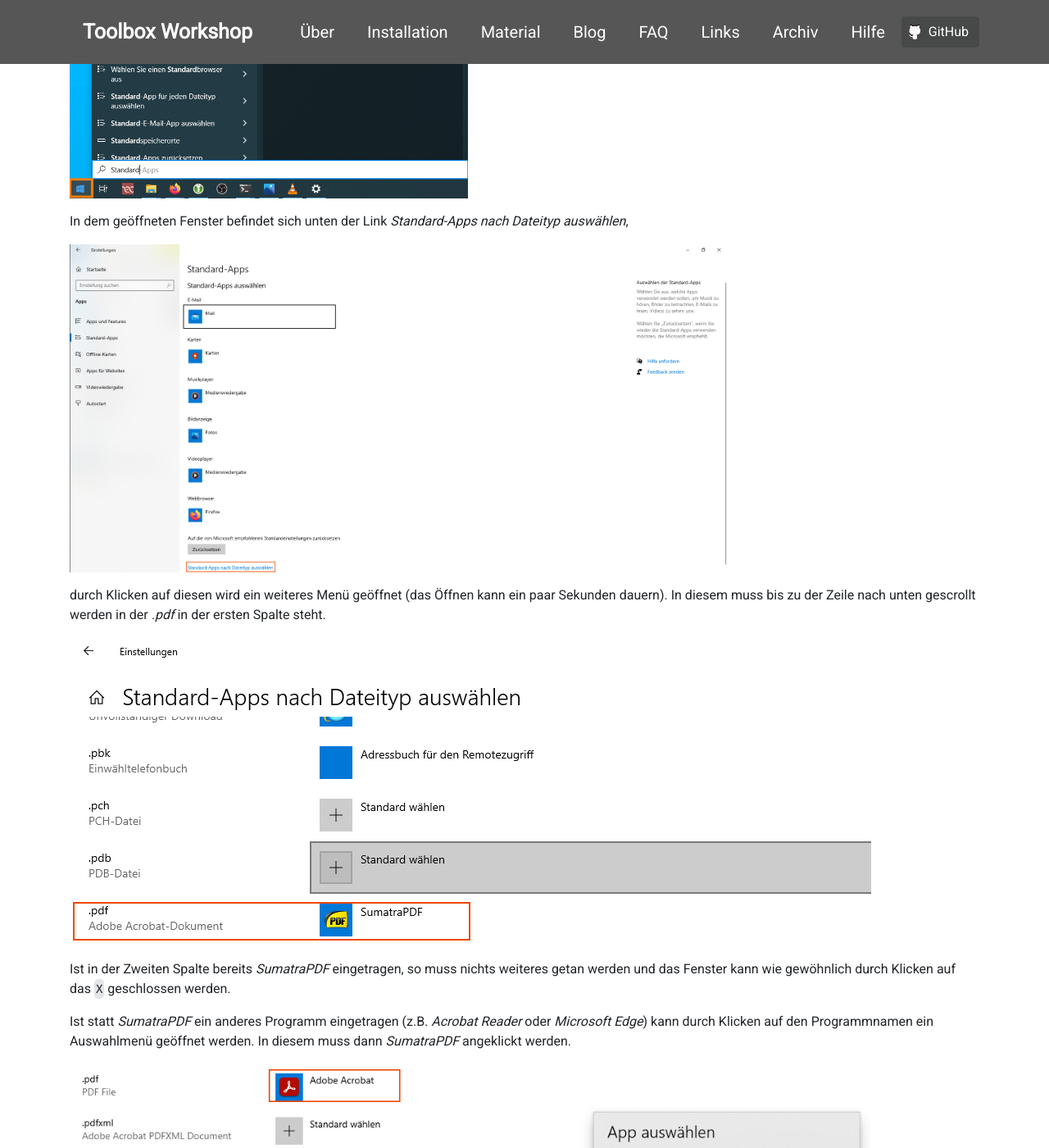
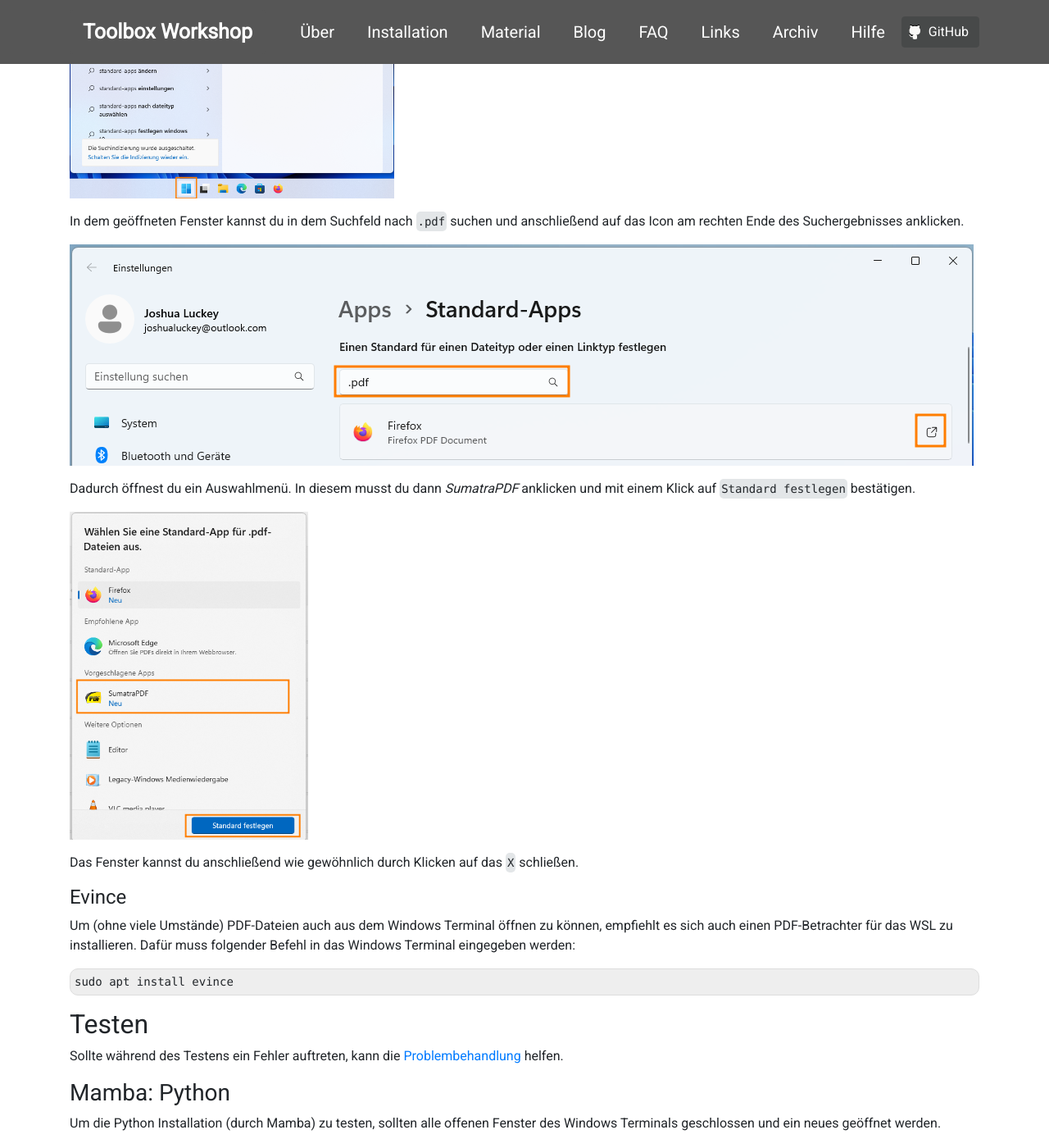
Before and after one commit to pep-dortmund/homepage-toolbox, a Jekyll site: the page built from install/windows-11.md, in a window 1280 px wide and 1400 px high, scrolled down 24474 px. Shown: the whole window at 82% size. Built offline with Jekyll 4.4.1, drawn with Linux system fonts in a browser that asks for light colours; nearby versions of some CDN libraries; some of the changed text lies outside the part shown.

Commit message:
change default pdf app for win11

```diff
--- a/install/windows-11.md
+++ b/install/windows-11.md
@@ -570,29 +570,22 @@
 <img alt="" src="/img/sumatra/sumatra-install-3.png" class="screenshot" />
 
 Zuletzt muss Sumatra PDF noch als Standard PDF-Betrachter eingestellet werden.
-Dafür kann im Startmenü nach `Standard` gesucht werden. Anschließend muss dann
+Dafür kannst du im Startmenü nach `Standard-Apps` suchen. Anschließend muss dann
 _Standard-Apps_ geöffnet werden.
 
-<img alt="" src="/img/sumatra/sumatra-standard-app-1.png" class="screenshot" />
+<img alt="" src="/img/sumatra/sumatra-standard-app-1_win11.png" class="screenshot" />
 
-In dem geöffneten Fenster befindet sich unten der Link _Standard-Apps nach Dateityp auswählen_,
+In dem geöffneten Fenster kannst du in dem Suchfeld nach `.pdf` suchen und anschließend
+auf das Icon am rechten Ende des Suchergebnisses anklicken.
 
-<img alt="" src="/img/sumatra/sumatra-standard-app-2.png" class="screenshot" />
+<img alt="" src="/img/sumatra/sumatra-standard-app-3_win11.png" class="screenshot" />
 
-durch Klicken auf diesen wird ein weiteres Menü geöffnet (das Öffnen kann ein paar Sekunden dauern).
-In diesem muss bis zu der Zeile nach unten gescrollt werden in der _.pdf_ in der ersten Spalte steht.
+Dadurch öffnest du ein Auswahlmenü. In diesem musst du dann _SumatraPDF_ anklicken und mit
+einem Klick auf `Standard festlegen` bestätigen.
 
-<img alt="" src="/img/sumatra/sumatra-standard-app-3.png" class="screenshot" />
+<img alt="" src="/img/sumatra/sumatra-standard-app-4_win11.png" class="screenshot" />
 
-Ist in der Zweiten Spalte bereits _SumatraPDF_ eingetragen, so muss nichts weiteres getan werden und
-das Fenster kann wie gewöhnlich durch Klicken auf das `X` geschlossen werden.
-
-Ist statt _SumatraPDF_ ein anderes Programm eingetragen (z.B. _Acrobat Reader_ oder _Microsoft Edge_)
-kann durch Klicken auf den Programmnamen ein Auswahlmenü geöffnet werden. In diesem muss dann
-_SumatraPDF_ angeklickt werden.
-
-<img alt="" src="/img/sumatra/sumatra-standard-app-4.png" class="screenshot" />
-
+Das Fenster kannst du anschließend wie gewöhnlich durch Klicken auf das `X` schließen.
 
 #### <a id="evince"></a>Evince
 
```
Also changed, not shown: img/sumatra/sumatra-standard-app-1_win11.png (added), img/sumatra/sumatra-standard-app-3_win11.png (added), img/sumatra/sumatra-standard-app-4_win11.png (added).
